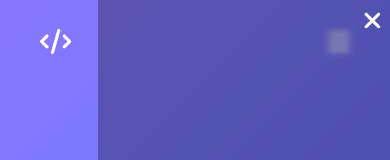
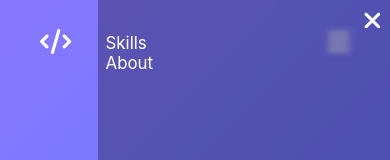
Before and after one commit to talalOthman/final-portfolio, a Next.js app: page / in a window 390 px wide. Both pictures are taken after a click on the icon 339 px from the left and 41 px from the top of the page. Shown: the top 160 px of the page. Built offline with nearby package versions, Linux system fonts and the light colour scheme.

Commit message:
-Added initial content to the sidebar

```diff
--- a/pages/components/layout.js
+++ b/pages/components/layout.js
@@ -20,6 +20,7 @@ export default function Layout({ children }) {
     }
 
     const barClassName = isActive ? `${styles.barActive}` : `${styles.barInActive}`
+    const barContentClassName = isActive ? `${styles.barContentActive}` : `${styles.barContentInActive}`
 
     return (
         <>
@@ -53,12 +54,17 @@ export default function Layout({ children }) {
                     </div>
 
                     <div className={barClassName}>
+                        <div className={`${styles.layoutNavbarXBurgerIcon} ${barContentClassName}`}>
                         <FontAwesomeIcon
                             icon={faXmark}
                             style={{ fontSize: 25 }}
-                            className={`${styles.layoutNavbarLogoItem}`}
                             onClick={toggleNavbar}
                         />
+                        </div>
+                        <div className={`${styles.layoutNavbarBurgerItems} ${barContentClassName}`}>
+                        <Link href="/about">Skills</Link>
+                        <Link href="/about">About</Link>
+                        </div>
                     </div>
 
                 </div>
--- a/styles/Home.module.scss
+++ b/styles/Home.module.scss
@@ -512,42 +512,51 @@
   }
 
   .barActive {
-    position: absolute;
-    right: 0vw;
-    top: 0;
-    // border: 1px solid blue;
-    height: 92vh;
-    // width: 50vw;
-    display: flex;
-    justify-content: flex-end;
-    padding-top: 0.5rem;
-    padding-right: 0.5rem;
-    background-color: #b2b2b2;
-    background-color: rgba(0, 0, 0, .3);
     animation: barAnimation 0.5s;
     animation-fill-mode: forwards;
     backdrop-filter: blur(3px);
   }
 
+
   .barInActive {
-    display: none;
-    opacity: 0;
+    animation: barAnimationExit 0.5s;
+    animation-fill-mode: forwards;
+  }
+
+  .barActive, .barInActive{
     position: absolute;
     right: 0vw;
     top: 0;
+    height: 92vh;
+    display: flex;
+    padding: 0.5rem;
+    background-color: #b2b2b2;
+    background-color: rgba(0, 0, 0, .3);
+    flex-direction: column;
+  }
+
+  .layoutNavbarXBurgerIcon{
     // border: 1px solid blue;
-    height: 92vh;
-    // width: 50vw;
     display: flex;
     justify-content: flex-end;
-    padding-top: 0.5rem;
-    padding-right: 0.5rem;
-    background-color: #b2b2b2;
-    background-color: rgba(0, 0, 0, .3);
-    backdrop-filter: blur(3px);
-    animation: barAnimationExit 0.5s;
-    animation-fill-mode: forwards;
+
   }
+
+  .layoutNavbarBurgerItems{
+    // border: 1px solid red;
+    height: 92vh;
+    display: flex;
+    flex-direction: column;
+  }
+
+  .barContentActive{
+    display: flex;
+  }
+
+  .barContentInActive{
+    display: none;
+  }
+
 
   @keyframes barAnimation {
     0% {
@@ -573,7 +582,6 @@
 
     100% {
       width: 0vw;
-      display: none;
       opacity: 0;
     }
 
--- a/styles/globals.css
+++ b/styles/globals.css
@@ -33,7 +33,7 @@ a {
     background-size: 400% 400%;
     animation: gradient 10s ease infinite;
     /* border: 1px solid yellow; */
-
+    overflow: hidden;
   }
 
   @keyframes gradient {
@@ -54,5 +54,5 @@ a {
 html, body{
   height: auto;
   max-height: auto;
-  overflow: auto;
+  overflow: hidden;
 }
```
